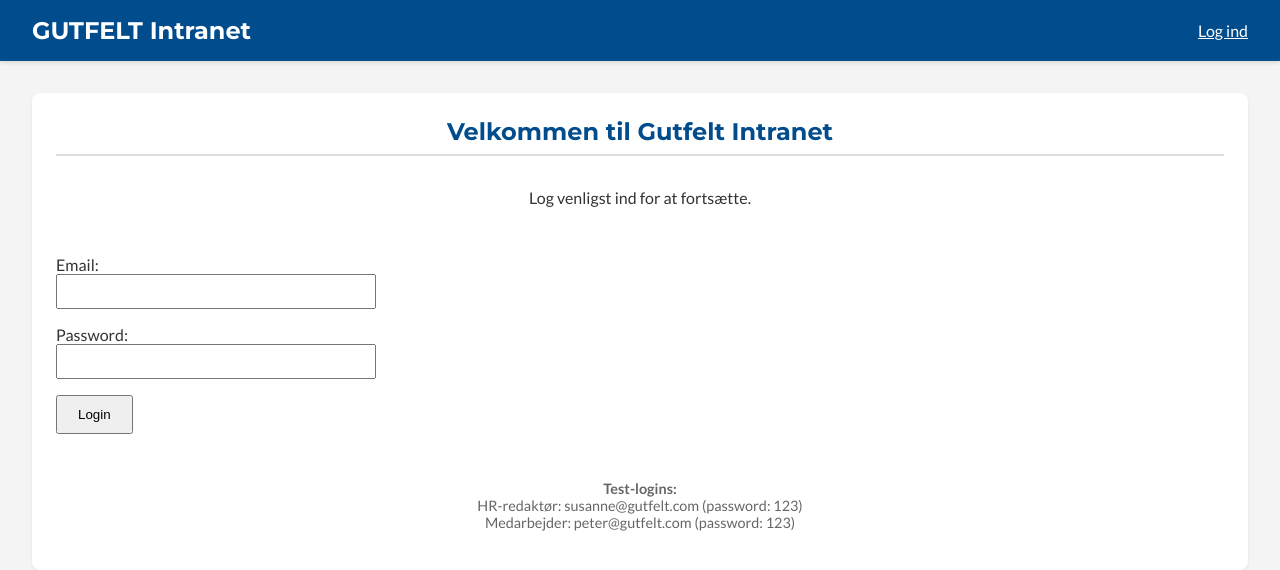
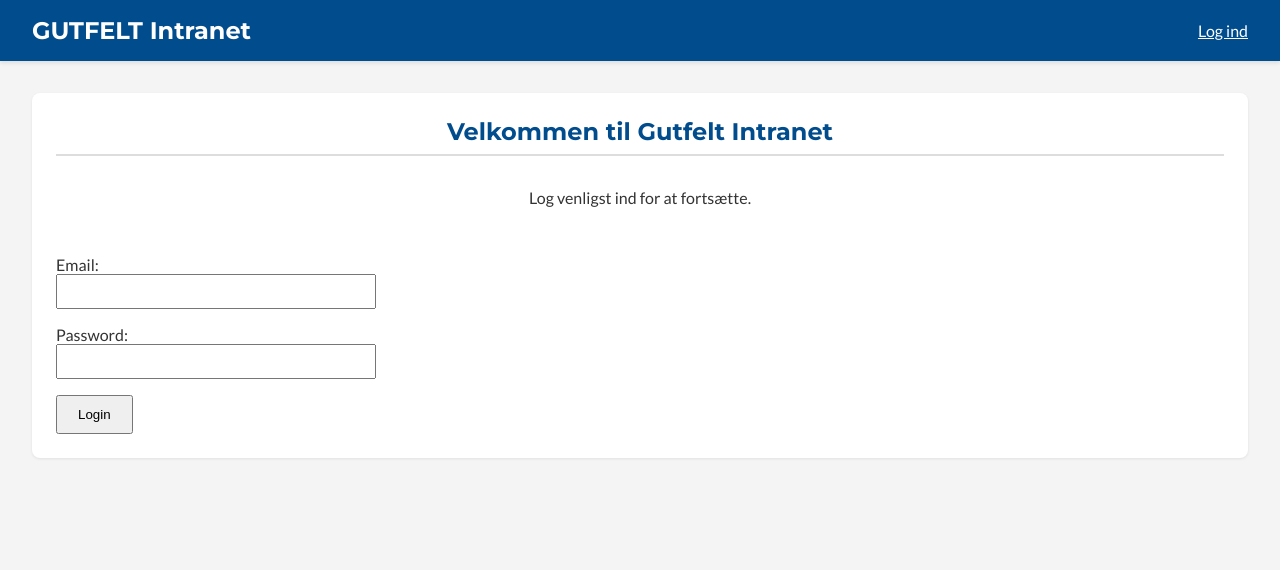
Before and after one commit to Parpar/gutfelt-frontend, a React (Create React App) app: page /login in a window 1280 px wide. Shown: the top 570 px of the page. Built offline with nearby package versions, Linux system fonts and the light colour scheme.

Commit message:
Fix login button and remove test credentials

```diff
--- a/src/pages/loginpage.js
+++ b/src/pages/loginpage.js
@@ -8,25 +8,39 @@ function LoginPage() {
   const [error, setError] = useState('');
 
   const handleSubmit = async (event) => {
+    // Forhindrer siden i at genindlæse, når man trykker "Login"
     event.preventDefault();
+    // Nulstil eventuelle gamle fejlmeddelelser
     setError('');
 
     try {
+      // Send login-oplysningerne til din live back-end server på Render
       const response = await fetch('https://gutfelt-backend.onrender.com/api/login', {
         method: 'POST',
         headers: {
           'Content-Type': 'application/json',
         },
-        body: JSON.stringify({ email, password }),
+        body: JSON.stringify({ email, password }), // Lav email og password om til en JSON-streng
       });
 
+      // Hvis serveren svarer med en fejl (f.eks. "401 Unauthorized")...
       if (!response.ok) {
-        throw new Error('Login fejlede. Tjek email og password.');
+        // Prøv at læse fejlbeskeden fra serveren
+        const errorData = await response.json();
+        // Smid en fejl, der bruger serverens besked, hvis den findes
+        throw new Error(errorData.message || 'Login fejlede. Tjek email og password.');
       }
+
+      // Hvis alt gik godt, læs brugerdataen fra serverens svar
       const userData = await response.json();
+      // Kald den globale login-funktion for at gemme brugeren i app'ens "hukommelse"
       login(userData);
+
     } catch (err) {
+      // Hvis der skete en fejl undervejs, vis den til brugeren
       setError(err.message);
+      // Log også fejlen i konsollen, så vi kan se den under udvikling
+      console.error("Login error:", err);
     }
   };
 
@@ -34,23 +48,40 @@ function LoginPage() {
     <div className="widget" style={{ margin: '2rem', textAlign: 'center' }}>
       <h2>Velkommen til Gutfelt Intranet</h2>
       <p>Log venligst ind for at fortsætte.</p>
+
+      {/* Formularen kalder handleSubmit-funktionen, når den bliver "submitted" */}
       <form onSubmit={handleSubmit} style={{ marginTop: '2rem', display: 'inline-block', textAlign: 'left' }}>
+
         <div style={{ marginBottom: '1rem' }}>
           <label htmlFor="email">Email:</label><br/>
-          <input type="email" id="email" value={email} onChange={(e) => setEmail(e.target.value)} required style={{width: '300px', padding: '8px'}}/>
+          <input
+            type="email"
+            id="email"
+            value={email}
+            onChange={(e) => setEmail(e.target.value)}
+            required
+            style={{width: '300px', padding: '8px'}}
+          />
         </div>
+
         <div style={{ marginBottom: '1rem' }}>
           <label htmlFor="password">Password:</label><br/>
-          <input type="password" id="password" value={password} onChange={(e) => setPassword(e.target.value)} required style={{width: '300px', padding: '8px'}}/>
+          <input
+            type="password"
+            id="password"
+            value={password}
+            onChange={(e) => setPassword(e.target.value)}
+            required
+            style={{width: '300px', padding: '8px'}}
+          />
         </div>
+
+        {/* Viser kun fejlbeskeden, hvis der ER en fejl */}
         {error && <p style={{ color: 'red' }}>{error}</p>}
+
+        {/* Knappen har type="submit", hvilket får den til at udløse formens onSubmit-event */}
         <button type="submit" style={{ padding: '10px 20px', cursor: 'pointer' }}>Login</button>
       </form>
-      <div style={{marginTop: '2rem', fontSize: '0.9rem', color: '#666'}}>
-        <p><strong>Test-logins:</strong><br/>
-        HR-redaktør: susanne@gutfelt.com (password: 123)<br/>
-        Medarbejder: peter@gutfelt.com (password: 123)</p>
-      </div>
     </div>
   );
 }
```
